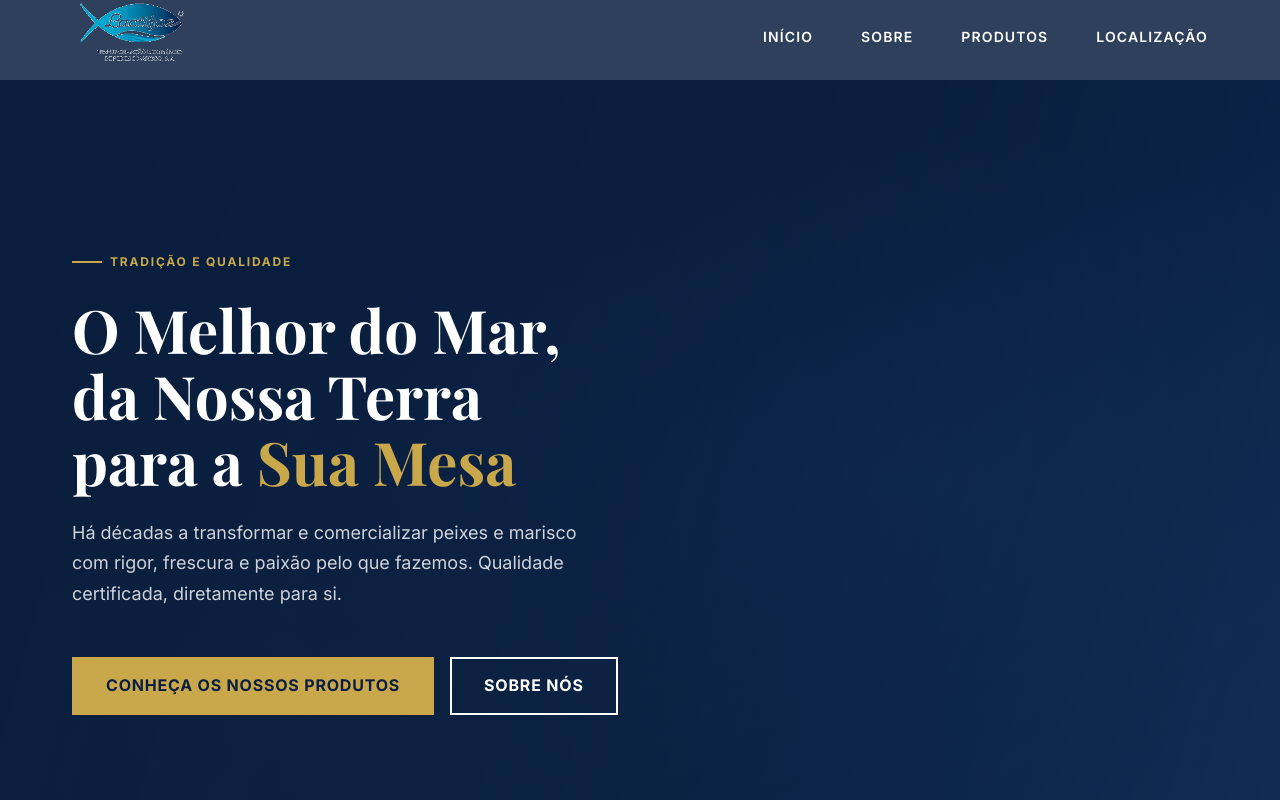
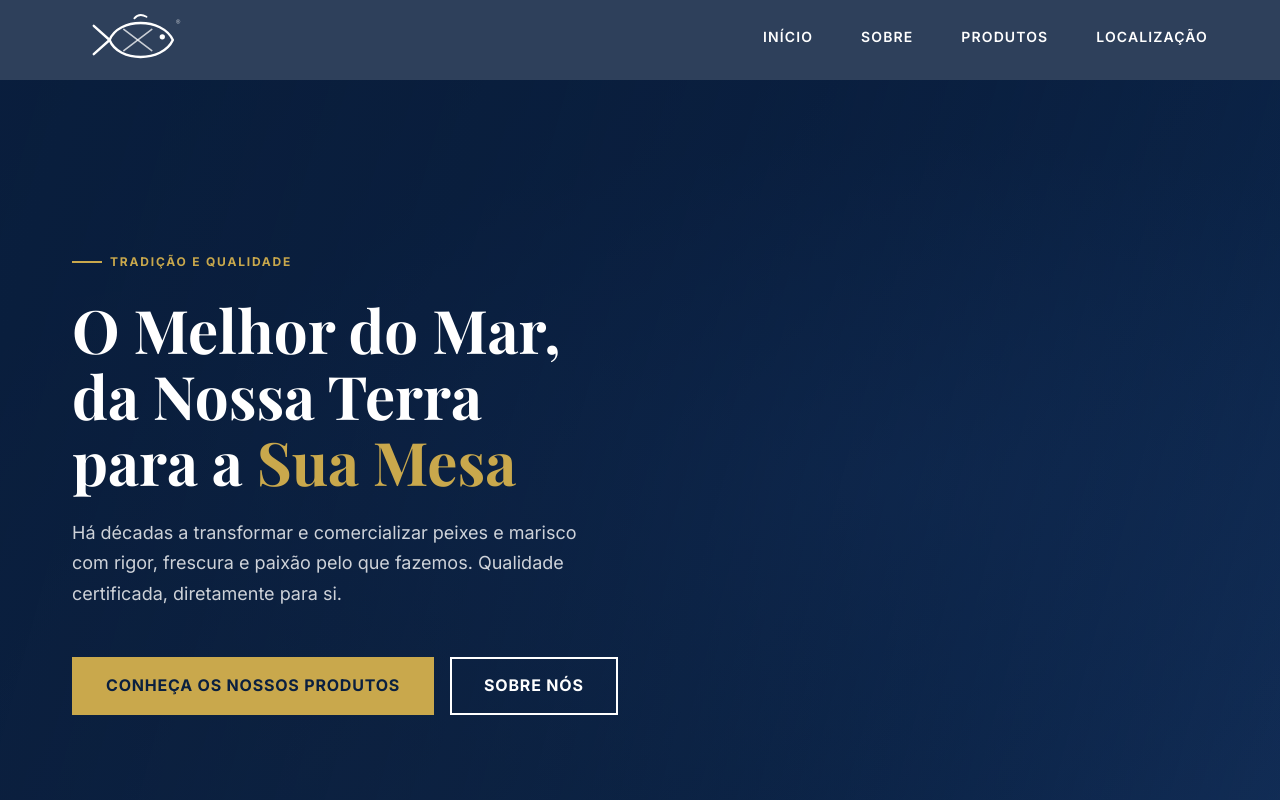
Before and after one commit to pauloive/lacti, a Next.js app: page / in a window 1280 px wide. Shown: the top 800 px of the page. Built offline with nearby package versions, Linux system fonts and the light colour scheme; a web font is replaced by a local one.

Commit message:
feat: logo peixe branco SVG sem letras na navbar e footer
- Simbolo do peixe Lactifoz recriado como SVG (escalavel, sem texto)
- Corpo, cauda, barbatana, olho e detalhe X do logo original
- Substituido nas navbar e footer

```diff
--- a/src/components/Footer.js
+++ b/src/components/Footer.js
@@ -1,5 +1,5 @@
-import Image from 'next/image';
 import Link from 'next/link';
+import LogoPeixe from './LogoPeixe';
 import './Footer.css';
 
 const anoAtual = new Date().getFullYear();
@@ -48,13 +48,7 @@ export default function Footer() {
           {/* Marca */}
           <div>
             <Link href="/" className="footer-logo">
-              <Image
-                src="/images/lactifoz-logo-transparente.png"
-                alt="Lactifoz"
-                width={130}
-                height={60}
-                style={{ width: '130px', height: 'auto' }}
-              />
+              <LogoPeixe width={140} height={62} />
             </Link>
             <p className="footer-descricao">
               Transformação e comércio de peixes e marisco
--- /dev/null
+++ b/src/components/LogoPeixe.js
@@ -0,0 +1,74 @@
+export default function LogoPeixe({ width = 120, height = 55, color = '#ffffff', className = '' }) {
+  return (
+    <svg
+      viewBox="0 0 200 110"
+      width={width}
+      height={height}
+      fill="none"
+      xmlns="http://www.w3.org/2000/svg"
+      aria-label="Lactifoz"
+      className={className}
+    >
+      {/* Corpo do peixe — forma vesica piscis */}
+      <path
+        d="M48,55 C65,12 148,12 168,55 C148,98 65,98 48,55 Z"
+        stroke={color}
+        strokeWidth="4.5"
+        fill="none"
+        strokeLinejoin="round"
+      />
+
+      {/* Cauda esquerda — dois ramos em V */}
+      <path
+        d="M48,55 L18,28"
+        stroke={color}
+        strokeWidth="4.5"
+        strokeLinecap="round"
+      />
+      <path
+        d="M48,55 L18,82"
+        stroke={color}
+        strokeWidth="4.5"
+        strokeLinecap="round"
+      />
+
+      {/* Cruzamento interior — detalhe estilístico do logo */}
+      <path
+        d="M75,35 L128,75"
+        stroke={color}
+        strokeWidth="3"
+        strokeLinecap="round"
+        opacity="0.75"
+      />
+      <path
+        d="M75,75 L128,35"
+        stroke={color}
+        strokeWidth="3"
+        strokeLinecap="round"
+        opacity="0.75"
+      />
+
+      {/* Barbatana dorsal */}
+      <path
+        d="M95,14 Q104,3 118,11"
+        stroke={color}
+        strokeWidth="3.5"
+        strokeLinecap="round"
+        fill="none"
+      />
+
+      {/* Olho */}
+      <circle cx="148" cy="49" r="5" fill={color} />
+
+      {/* Marca registada */}
+      <text
+        x="174"
+        y="24"
+        fontSize="11"
+        fill={color}
+        fontFamily="Arial, sans-serif"
+        opacity="0.8"
+      >®</text>
+    </svg>
+  );
+}
--- a/src/components/Navbar.js
+++ b/src/components/Navbar.js
@@ -1,8 +1,8 @@
 'use client';
 
 import { useState, useEffect } from 'react';
-import Image from 'next/image';
 import Link from 'next/link';
+import LogoPeixe from './LogoPeixe';
 import './Navbar.css';
 
 const links = [
@@ -27,14 +27,7 @@ export default function Navbar() {
       <div className="container navbar-interior">
 
         <Link href="/" className="navbar-logo">
-          <Image
-            src="/images/lactifoz-logo-transparente.png"
-            alt="Lactifoz"
-            width={120}
-            height={55}
-            priority
-            style={{ width: '120px', height: 'auto' }}
-          />
+          <LogoPeixe width={130} height={58} />
         </Link>
 
         <nav className={`navbar-links${menuAberto ? ' aberto' : ''}`} aria-label="Navegação principal">
```
Also changed, not shown: scripts/logo-peixe-branco.js (added, +50 -0 lines), scripts/preview-logo.js (added, +19 -0 lines), public/images/lactifoz-peixe-branco.png (added).
